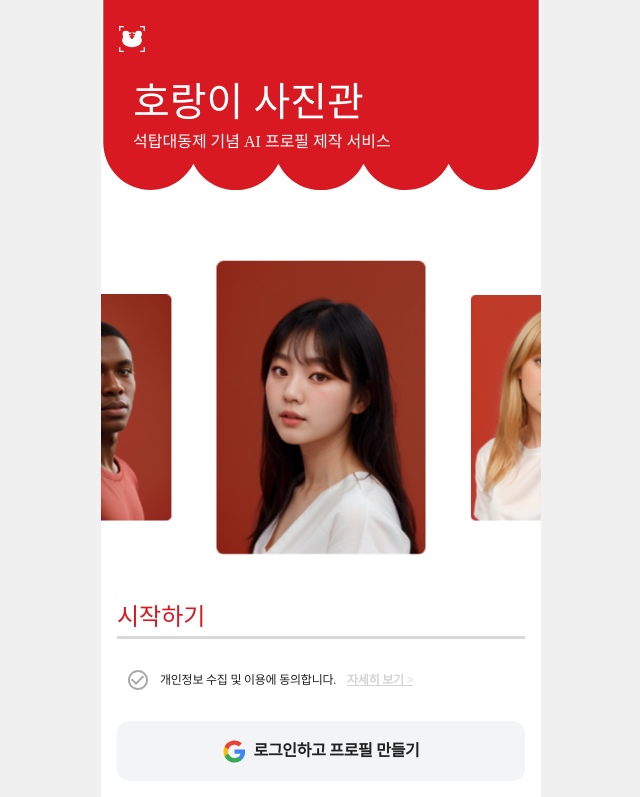
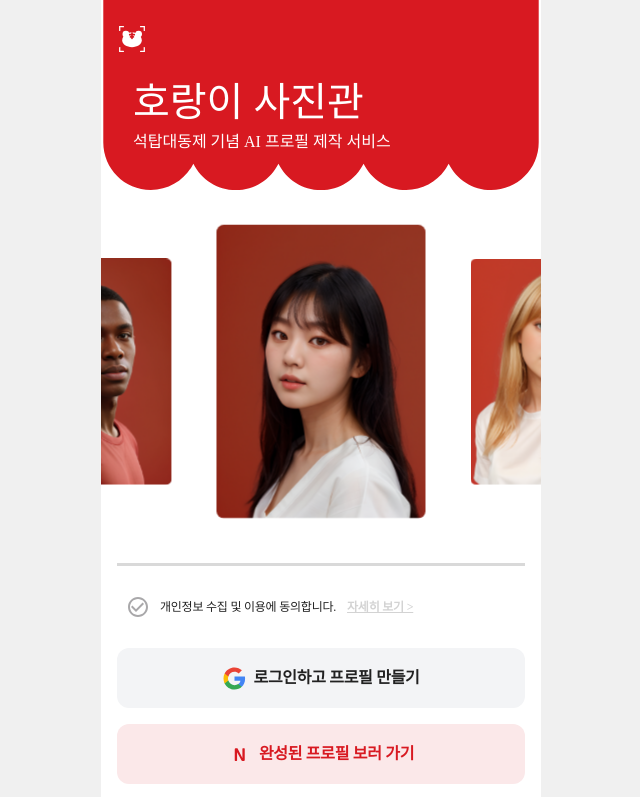
Before and after one commit to aiprofile-gdsc-koreauniv/ai-profile-client-v2, a React (Create React App) app: page /home in a window 1280 px wide. Shown: the top 797 px of the page, without its empty margins (319-959 px from the left). Built offline with nearby package versions, Linux system fonts and the light colour scheme; no server answers; a web font is replaced by a local one.

Commit message:
fix: home 화면 css 수정

```diff
--- a/src/components/Carousel.jsx
+++ b/src/components/Carousel.jsx
@@ -35,7 +35,7 @@
 export default Carousel;
 const CustomSlider = styled(Slider)`
   width: 100%;
-  margin-top: 56px;
+  margin-top: 20px;
   margin-bottom: 30px;
   max-width: 440px;
 `;
--- a/src/pages/Home.jsx
+++ b/src/pages/Home.jsx
@@ -17,6 +17,7 @@
 import { CustomFooter } from "../components/CustomFooter";
 import CheckCircleOutlineIcon from "@mui/icons-material/CheckCircleOutline";
 import CheckCircleIcon from "@mui/icons-material/CheckCircle";
+import splashTitle from "../assets/images/splash-title.svg";
 function Home() {
   const navigate = useNavigate();
   const [showNotice, setShowNotice] = useState(false);
@@ -103,9 +104,7 @@
             </HowToUseRow>
           </HowToUseColumn>
   </HowToUse>*/}
-        <StartRow>
-          <StartTitle>시작하기</StartTitle>
-        </StartRow>
+
         <StartLineBg>{/* <StartLine /> */}</StartLineBg>
         {firebase.auth()?.currentUser?.email ? (
           <Continue>
@@ -573,7 +572,6 @@
   flex-shrink: 0;
   border-radius: 12px;
   background: #fbe8e9;
-  box-shadow: 0px 4px 4px 0px rgba(0, 0, 0, 0.1);
   color: var(--red, #d81921);
   font-family: Roboto;
   font-size: 16px;
```
